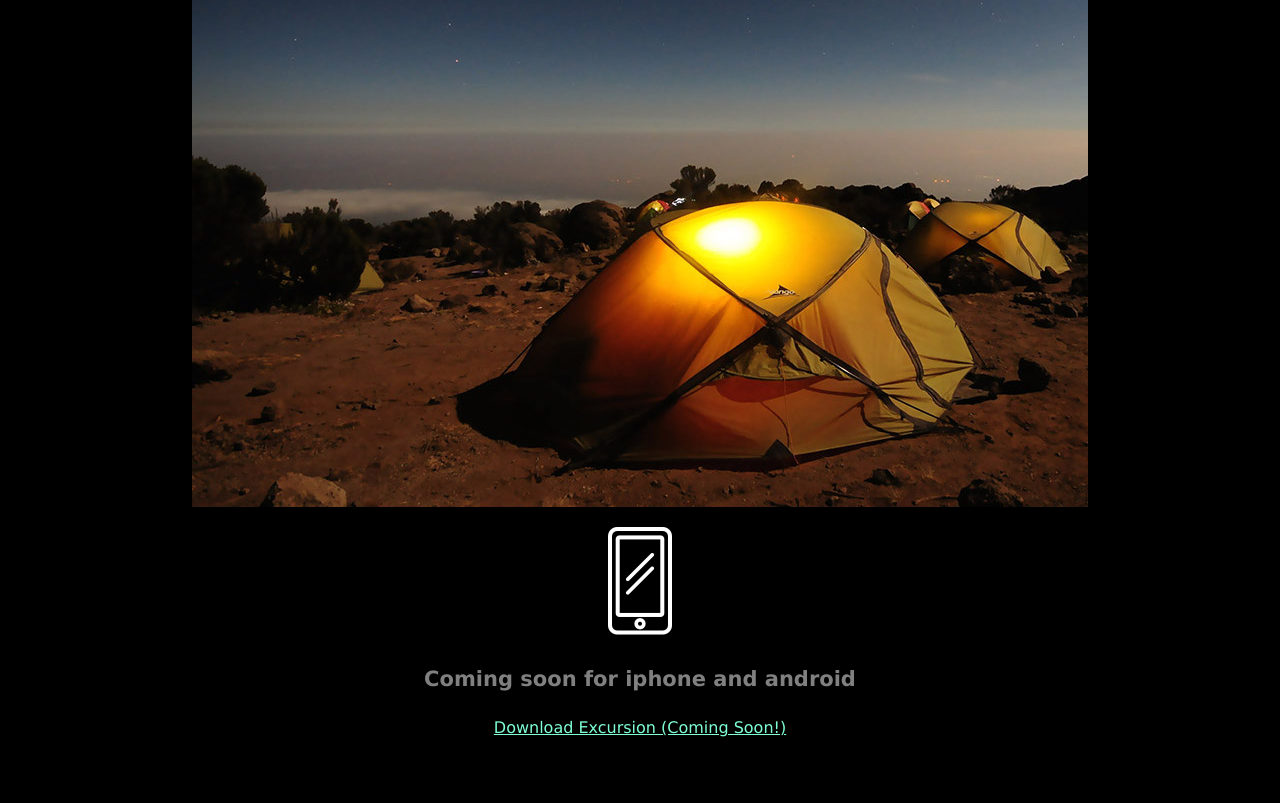
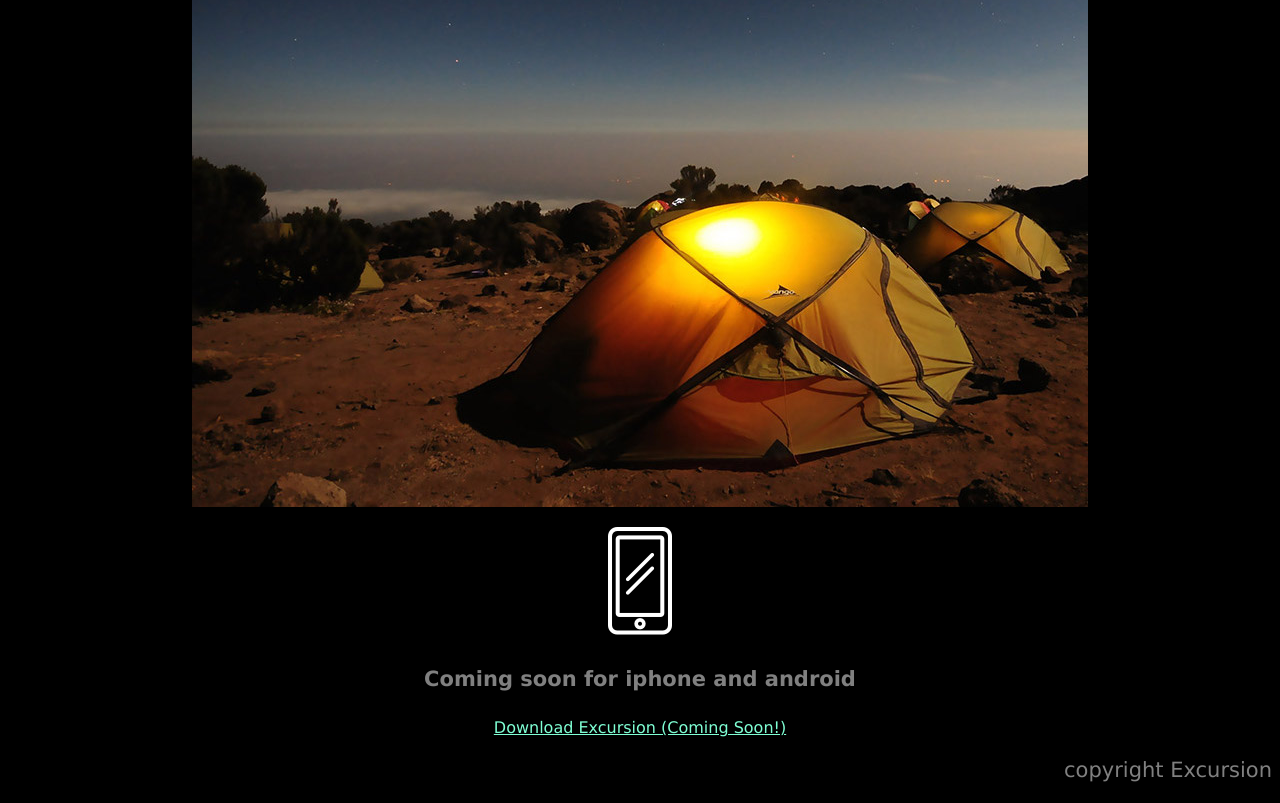
Before and after one commit to nateginn/excursion, a plain HTML site: page index.html in a window 1280 px wide. Shown: the part 505-1308 px from the top of the page. Before the commit the page ends 1258 px from the top, so only its background shows below. Drawn offline with Linux system fonts and the light colour scheme.

Commit message:
added copyright and final push.

```diff
--- a/index.html
+++ b/index.html
@@ -19,5 +19,6 @@
     <p><img src="resources/images/phone.png"></p>
     <h4 class="header--sub-header">Coming soon for iphone and android</h4>
     <p><a class="link--cta" href="#">Download Excursion (Coming Soon!)</a></p>
+    <p class="footer--copyright">copyright Excursion</p>
 </body>
 </html>
--- a/resources/css/style.css
+++ b/resources/css/style.css
@@ -29,3 +29,11 @@ body {
     font-size: 16px;
     color: aquamarine;
 }
+
+/* FOOTER */
+
+.footer--copyright {
+    font-size: 21px;
+    color: grey;
+    text-align: right;
+}
```
